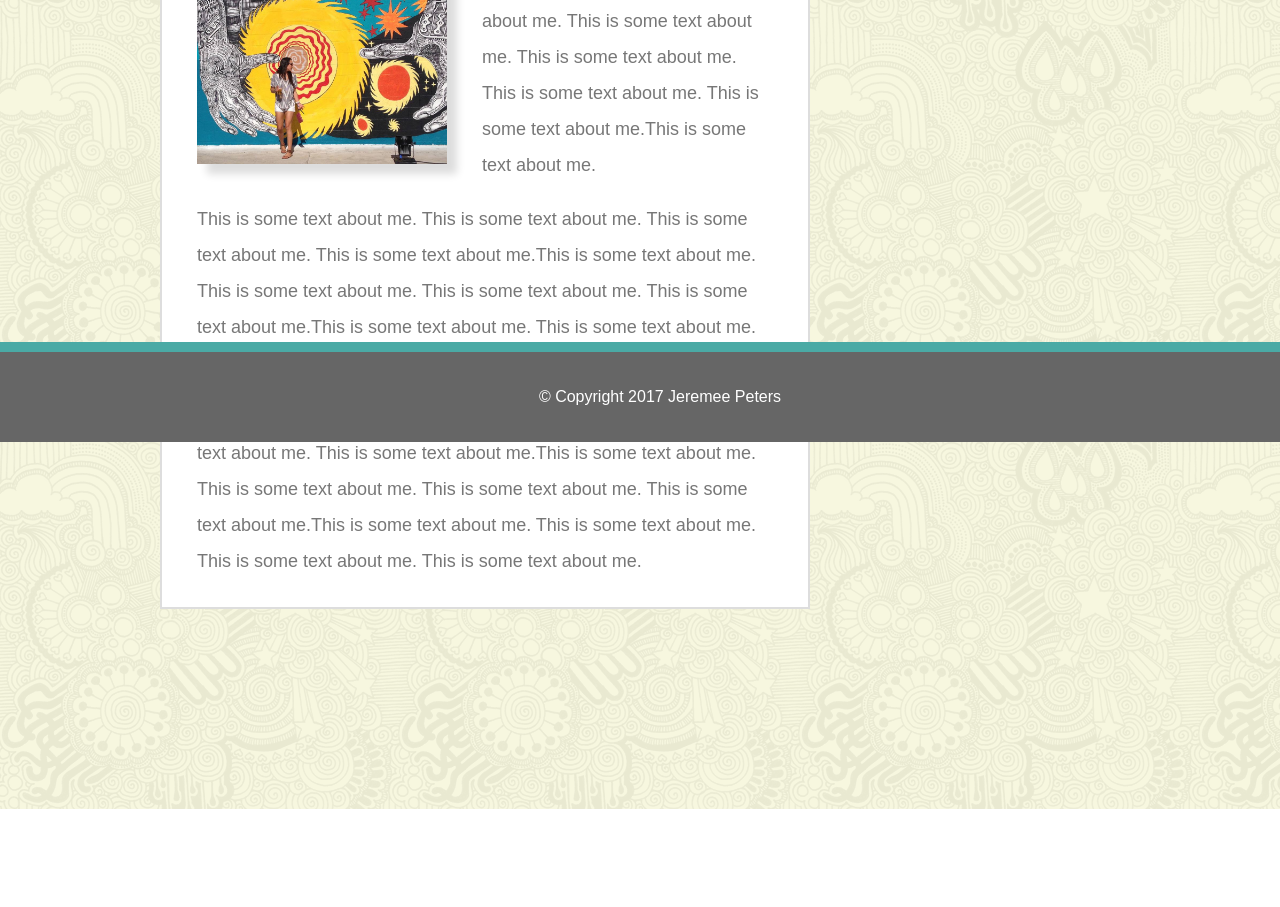
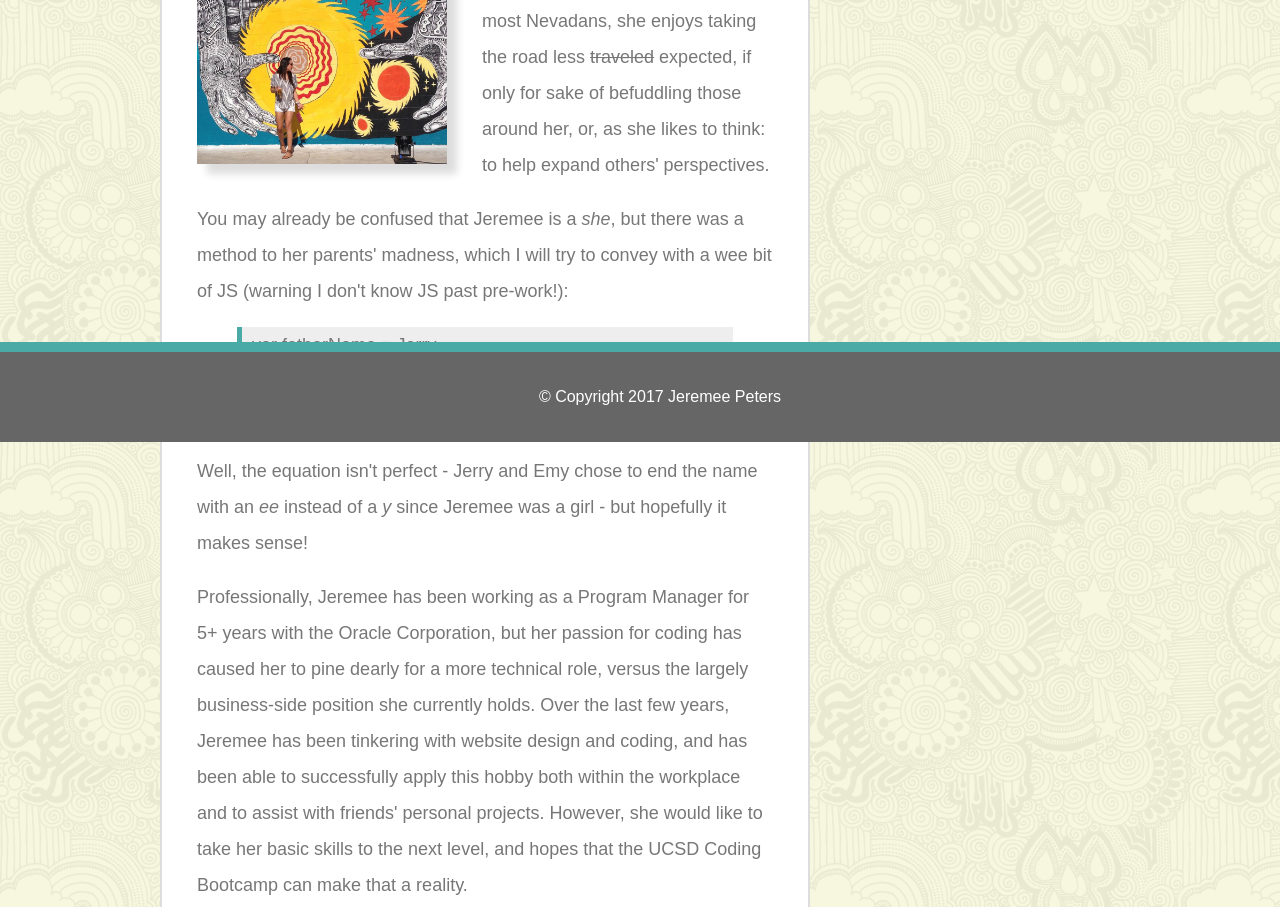
Before and after one commit to jpetey/Basic-Portfolio, a plain HTML site: page index.html in a window 1280 px wide. Shown: the part 358-1265 px from the top of the page. Before the commit the page ends 1167 px from the top, so only its background shows below. Drawn offline with Linux system fonts and the light colour scheme.

Commit message:
Added About Me Copy. NOW project fully complete.

```diff
--- a/assets/css/style.css
+++ b/assets/css/style.css
@@ -87,6 +87,12 @@ main {
 	height: 257px;
 	margin: 15px 35px 10px 0;
 	width: 250px;
+}
+
+blockquote {
+	background-color: #eeeeee;
+	border-left: 5px solid #4aaaa5;
+	padding-left: 10px;
 }
 
 .clear {
--- a/index.html
+++ b/index.html
@@ -14,7 +14,7 @@
 		<div class="container">
 			<!--Logo/Name-->
 			<div class="logo">
-				<h1>Contact</h1>
+				<h1>Jeremee Peters</h1>
 			</div>
 			<!--Navigation Menu-->
 			<nav>
@@ -33,9 +33,12 @@
 				<h1>About Me</h1>
 				<hr>
 				<img id="bio-img" alt="my headshot" src="assets/images/bio-img-art.jpg">
-				<p>This is some text about me. This is some text about me. This is some text about me. This is some text about me. This is some text about me. This is some text about me. This is some text about me. This is some text about me.This is some text about me. </p>
-				<p class="clear">This is some text about me. This is some text about me. This is some text about me. This is some text about me.This is some text about me. This is some text about me. This is some text about me. This is some text about me.This is some text about me. This is some text about me. This is some text about me. This is some text about me.</p>
-				<p> This is some text about me. This is some text about me. This is some text about me. This is some text about me.This is some text about me. This is some text about me. This is some text about me. This is some text about me.This is some text about me. This is some text about me. This is some text about me. This is some text about me.</p>
+				<p>Jeremee Peters is a proud Nevadan, born and raised in the suburban sprawl of Las Vegas. Like most Nevadans, she enjoys taking the road less <del>traveled</del> expected, if only for sake of befuddling those around her, or, as she likes to think: to help expand others' perspectives.</p>
+				<p class="clear">You may already be confused that Jeremee is a <em>she</em>, but there was a method to her parents' madness, which I will try to convey with a wee bit of JS (warning I don't know JS past pre-work!): <blockquote>var fatherName = Jerry <br>var motherName = Emy <br>var childName = fatherName + motherName</blockquote></p>
+				<p> Well, the equation isn't perfect - Jerry and Emy chose to end the name with an <em>ee</em> instead of a <em>y</em> since Jeremee was a girl - but hopefully it makes sense!</p>
+				<p>Professionally, Jeremee has been working as a Program Manager for 5+ years with the Oracle Corporation, but her passion for coding has caused her to pine dearly for a more technical role, versus the largely business-side position she currently holds. Over the last few years, Jeremee has been tinkering with website design and coding, and has been able to successfully apply this hobby both within the workplace and to assist with friends' personal projects. However, she would like to take her basic skills to the next level, and hopes that the UCSD Coding Bootcamp can make that a reality.</p>
+				<p>When she's not coding, Jeremee loves discovering new music, playing softball and beach volleyball, planning trips, learning languages, cooking / eating, being a doggy parent to Monty, and helping her dad remodel his home.</p>
+				<p>Jeremee often goes by the name 'JP', so please feel free to call her that too!</p>
 			</section>
 			<!--Connect with Me section-->
 			<section class="section2">
```
Also changed, not shown: contact.html (+1 -1 lines), portfolio.html (+2 -2 lines).
